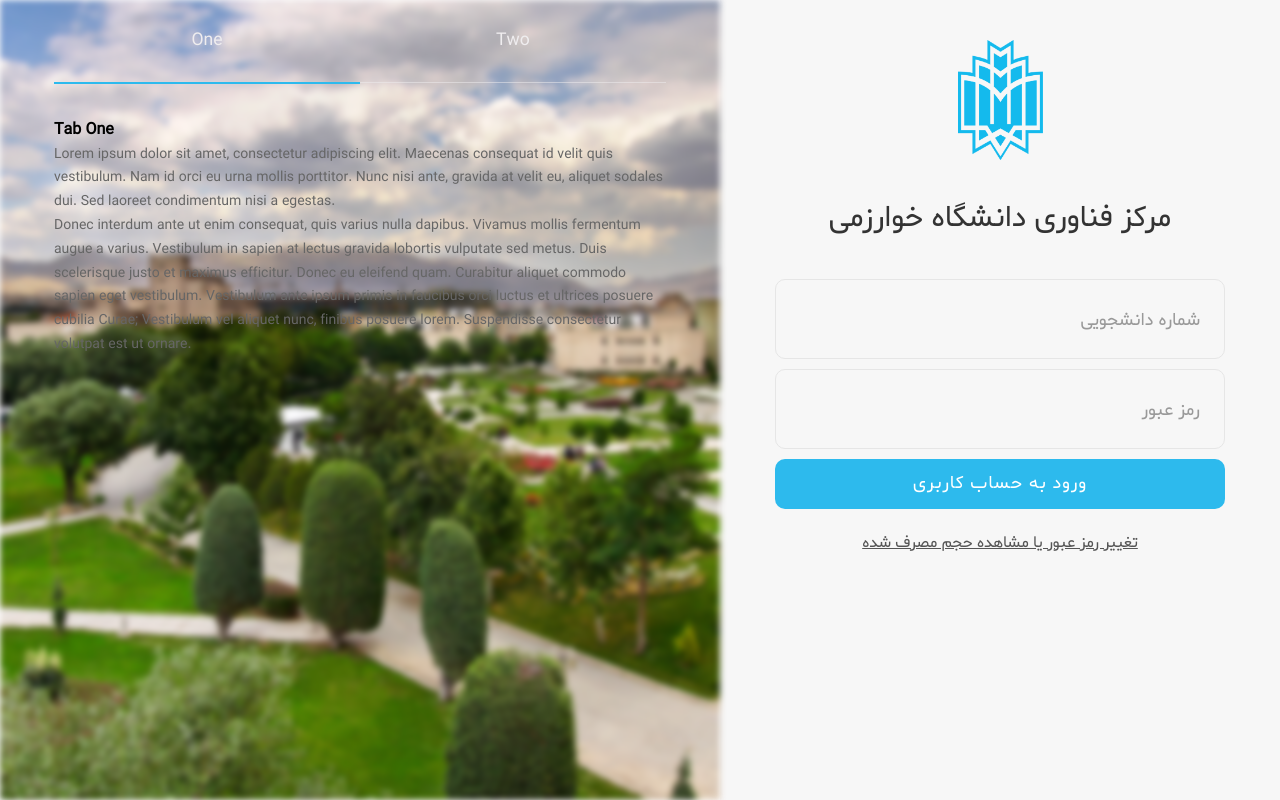
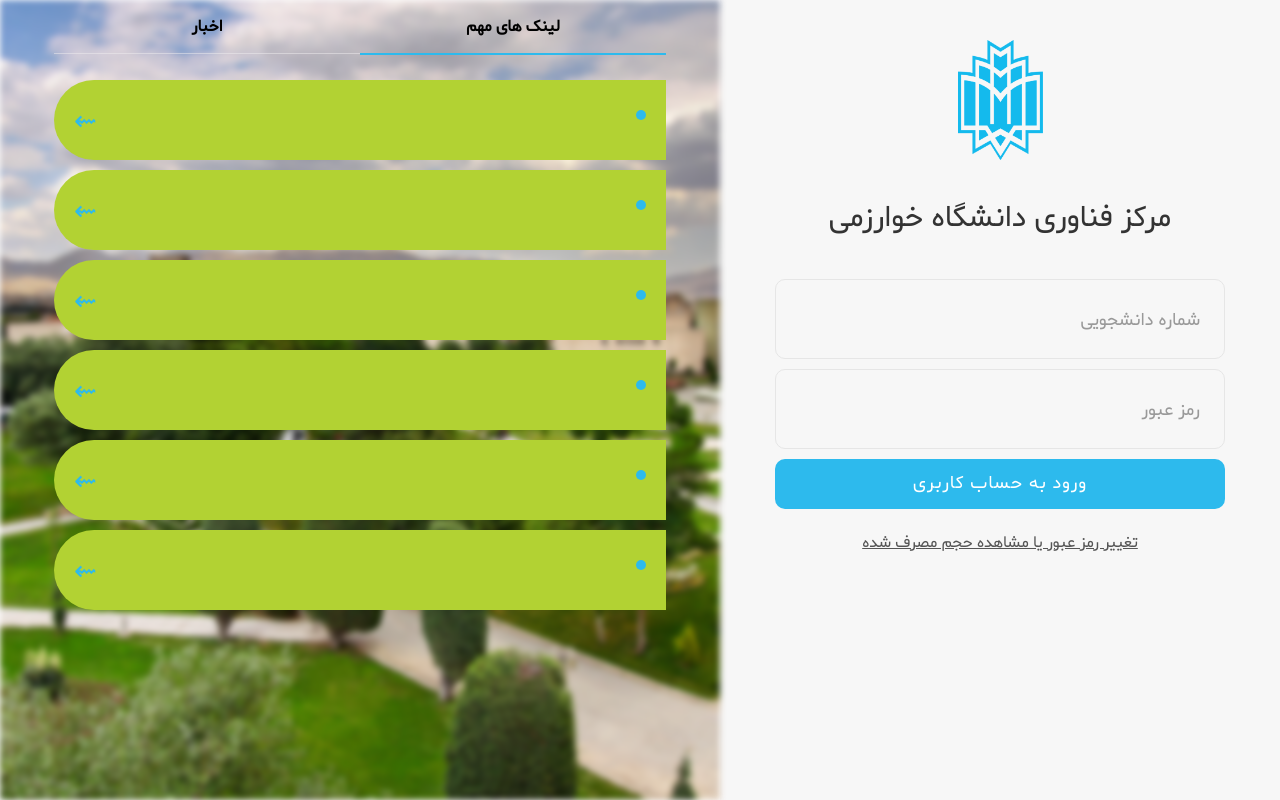
Before and after one commit to mortezashojaei/khu-login, a React (Create React App) app: page / in a window 1280 px wide. Built offline with nearby package versions, Linux system fonts and the light colour scheme.

Commit message:
complete left side with mock arrays

```diff
--- a/src/App.css
+++ b/src/App.css
@@ -13,6 +13,7 @@
   margin: 0px;
   padding: 0px;
   box-sizing: border-box;
+  /* font-family: Shabnam, sans-serif; */
 }
 
 body,
@@ -519,9 +520,9 @@
 /*-----------Cards*/
 .card {
   border-radius: 45px 0px 0px 45px;
-  background: #2dbaed;
+  background: #b2d233;
   padding: 20px;
-  width: calc(100% - 200px);
+  width: 85%;
   height: 80px;
   z-index: 2;
   backdrop-filter: blur(3px);
@@ -529,37 +530,45 @@
   text-align: right;
   font-size: 18px;
   font-weight: 500;
-  color: white;
+  color: #424040;
+  margin: auto;
+  cursor: pointer;
 }
 
 .card:hover {
-  margin-right: 30px;
+  margin-left: 30px;
 }
 
 .cards-wrapper {
-  justify-content: center;
-  margin-top: 30px;
+  width: 100%;
+  margin-top: 15px;
   direction: rtl;
-  position: absolute;
-  width: 100%;
-  height: 100%;
+  height: 600px;
   overflow-y: auto;
+}
+
+.arrow {
+  float: left;
+  font-size: 1.7rem;
+  color: #2dbaed;
+}
+
+.circle {
+  height: 10px;
+  width: 10px;
+  border-radius: 50%;
+  background-color: #2dbaed;
+  display: inline-block;
+  margin-left: 10px;
+}
+
+.card-link {
+  color: blue;
+  text-decoration: none; /* no underline */
 }
 
 /*------------------------------------------------------------------
 [ Responsive ]*/
-
-@media (max-width: 992px) {
-  .login-form {
-    width: 50%;
-    padding-left: 30px;
-    padding-right: 30px;
-  }
-
-  .login-more {
-    width: 50%;
-  }
-}
 
 @media (max-width: 768px) {
   .login-form {
@@ -567,7 +576,7 @@
   }
 
   .login-more {
-    display: none;
+    width: 100%;
   }
 }
 
@@ -576,6 +585,11 @@
     padding-left: 15px;
     padding-right: 15px;
     padding-top: 70px;
+  }
+}
+@media (max-width: 1000px) {
+  .arrow {
+    display: none;
   }
 }
 
@@ -593,6 +607,7 @@
   margin-left: auto;
   margin-right: auto;
   overflow: hidden;
+  cursor: pointer;
 }
 .tabs [class^="tab"] label,
 .tabs [class*=" tab"] label {
@@ -602,7 +617,7 @@
   font-size: 1.1em;
   font-weight: 300;
   line-height: 1em;
-  padding: 2rem 0;
+  padding: 0.8rem 0;
   text-align: center;
 }
 .tabs [class^="tab"] [type="radio"],
@@ -629,36 +644,14 @@
 .tabs [class*=" tab"] [type="radio"]:checked {
   border-bottom: 2px solid #2dbaed;
 }
-.tabs [class^="tab"] [type="radio"]:checked + div,
-.tabs [class*=" tab"] [type="radio"]:checked + div {
-  opacity: 1;
-}
-.tabs [class^="tab"] [type="radio"] + div,
-.tabs [class*=" tab"] [type="radio"] + div {
-  display: block;
-  opacity: 0;
-  padding: 2rem 0;
-  width: 90%;
-  -webkit-transition: all 0.3s ease-in-out;
-  -moz-transition: all 0.3s ease-in-out;
-  -o-transition: all 0.3s ease-in-out;
-  transition: all 0.3s ease-in-out;
-}
 .tabs .tab-2 {
   width: 50%;
 }
-.tabs .tab-2 [type="radio"] + div {
-  width: 200%;
-  margin-left: 200%;
-}
-.tabs .tab-2 [type="radio"]:checked + div {
-  margin-left: 0;
-}
-.tabs .tab-2:last-child [type="radio"] + div {
-  margin-left: 100%;
-}
-.tabs .tab-2:last-child [type="radio"]:checked + div {
-  margin-left: -100%;
+
+.tab-2 label button {
+  font-size: 16px;
+  font-family: Shabnam;
+  font-weight: 700;
 }
 
 /*------------------------------------------------------------------
--- a/src/components/LeftSide/Card.js
+++ b/src/components/LeftSide/Card.js
@@ -1,9 +1,15 @@
-import React from 'react';
+import React from "react";
 
-const Card = () => {
-    return (
-        <div className="card m-t-10">نحوه ثبت نام در سیستم تغذیه</div>
-     );
-}
+const Card = ({ link, title }) => {
+  return (
+    <a className="card-link" href={link} target="blank">
+      <p className="card m-t-10 flex">
+        <div className="circle"></div>
+        {title}
+        <span className="arrow">&#8668;</span>
+      </p>
+    </a>
+  );
+};
 
 export default Card;
--- /dev/null
+++ b/src/components/LeftSide/Cards.js
@@ -0,0 +1,14 @@
+import React from "react";
+import Card from "./Card";
+
+const Cards = ({ items }) => {
+  return (
+    <div className="cards-wrapper">
+      {items.map(item => (
+        <Card {...item} />
+      ))}
+    </div>
+  );
+};
+
+export default Cards;
--- a/src/components/LeftSide/Header.js
+++ /dev/null
@@ -1,51 +0,0 @@
-import React from "react";
-
-const Header = () => {
-  return (
-    <>
-      <div className="tabs">
-        <div className="tab-2">
-          <label for="tab2-1">One</label>
-          <input id="tab2-1" name="tabs-two" type="radio" checked="checked" />
-          <div>
-            <h4>Tab One</h4>
-            <p>
-              Lorem ipsum dolor sit amet, consectetur adipiscing elit. Maecenas
-              consequat id velit quis vestibulum. Nam id orci eu urna mollis
-              porttitor. Nunc nisi ante, gravida at velit eu, aliquet sodales
-              dui. Sed laoreet condimentum nisi a egestas.
-            </p>
-            <p>
-              Donec interdum ante ut enim consequat, quis varius nulla dapibus.
-              Vivamus mollis fermentum augue a varius. Vestibulum in sapien at
-              lectus gravida lobortis vulputate sed metus. Duis scelerisque
-              justo et maximus efficitur. Donec eu eleifend quam. Curabitur
-              aliquet commodo sapien eget vestibulum. Vestibulum ante ipsum
-              primis in faucibus orci luctus et ultrices posuere cubilia Curae;
-              Vestibulum vel aliquet nunc, finibus posuere lorem. Suspendisse
-              consectetur volutpat est ut ornare.
-            </p>
-          </div>
-        </div>
-        <div className="tab-2">
-          <label for="tab2-2">Two</label>
-          <input id="tab2-2" name="tabs-two" type="radio" />
-          <div>
-            <h4>Tab Two</h4>
-            <p>
-              Quisque sit amet turpis leo. Maecenas sed dolor mi. Pellentesque
-              varius elit in neque ornare commodo ac non tellus. Mauris id
-              iaculis quam. Donec eu felis quam. Morbi tristique lorem eget
-              iaculis consectetur. ClassName aptent taciti sociosqu ad litora
-              torquent per conubia nostra, per inceptos himenaeos. Aenean at
-              tellus eget risus tempus ultrices. Nam condimentum nisi enim,
-              scelerisque faucibus lectus sodales at.
-            </p>
-          </div>
-        </div>
-      </div>
-    </>
-  );
-};
-
-export default Header;
--- /dev/null
+++ b/src/components/LeftSide/Tabs.js
@@ -0,0 +1,45 @@
+import React from "react";
+
+const Tabs = ({ tabsIndex, setTabsIndex }) => {
+  return (
+    <div className="tabs">
+      <div className="tab-2">
+        <label for="tab2-1">
+          <button
+            onClick={() => {
+              setTabsIndex(0);
+            }}
+          >
+            اخبار
+          </button>
+        </label>
+
+        <input
+          id="tab2-1"
+          name="tabs-two"
+          type="radio"
+          checked={tabsIndex == 0}
+        />
+      </div>
+      <div className="tab-2">
+        <label for="tab2-2">
+          <button
+            onClick={() => {
+              setTabsIndex(1);
+            }}
+          >
+            لینک های مهم
+          </button>
+        </label>
+        <input
+          id="tab2-2"
+          name="tabs-two"
+          type="radio"
+          checked={tabsIndex == 1}
+        />
+      </div>
+    </div>
+  );
+};
+
+export default Tabs;
--- a/src/components/LeftSide/index.js
+++ b/src/components/LeftSide/index.js
@@ -1,12 +1,16 @@
-import React from "react";
-import Card from "./Card";
-import Header from "./Header";
+import React, { useState } from "react";
+import Tabs from "./Tabs";
+import Cards from "./Cards";
 const LeftSide = () => {
+  const [tabsIndex, setTabsIndex] = useState(1);
+  const [links, setLinks] = useState([1, 2, 3, 4, 5, 6]);
+  const [news, setNews] = useState([1, 2]);
+
   return (
     <div className="login-more">
-      <Header />
-      <div className="cards-wrapper">
-
+      <div className="sizefull flex-col-c ">
+        <Tabs tabsIndex={tabsIndex} setTabsIndex={setTabsIndex} />
+        <Cards items={tabsIndex ? links : news} />
       </div>
     </div>
   );
```
